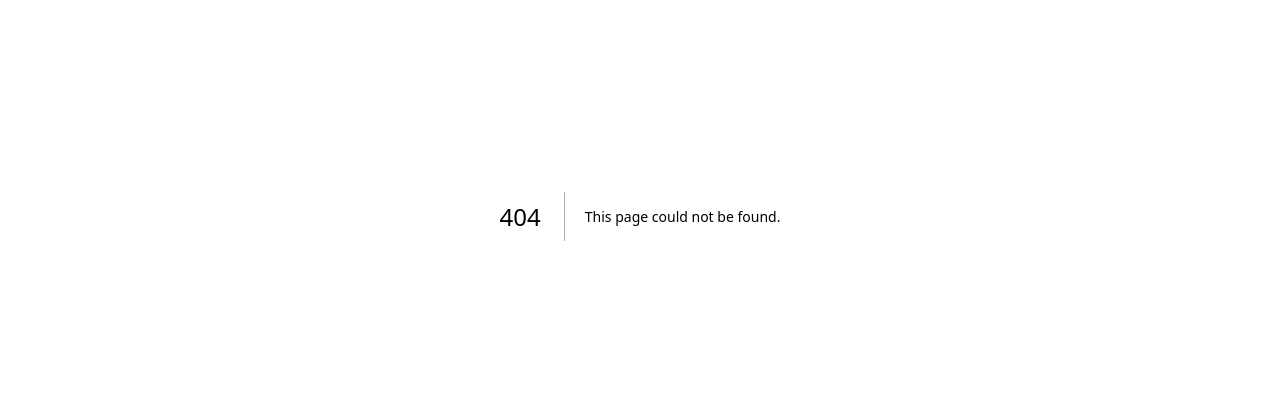
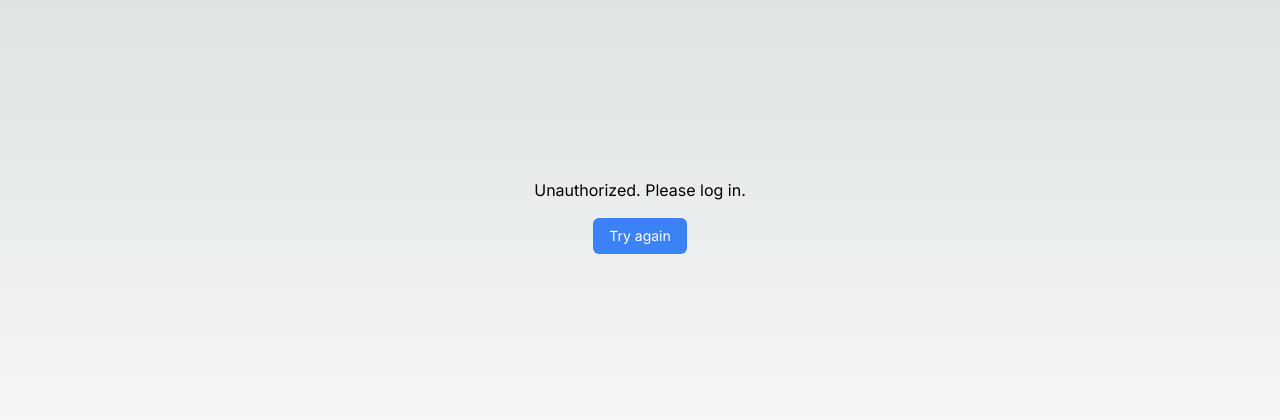
Before and after one commit to Jonas-Ross/quickly-code-challenge, a Next.js app: page /401 in a window 1280 px wide. Before the commit this address had no page. Shown: the part 184-604 px from the top of the page. Built offline with nearby package versions, Linux system fonts and the light colour scheme.

Commit message:
middleware to make sure our profile page is protected - Jonas

```diff
--- /dev/null
+++ b/src/app/401/page.tsx
@@ -0,0 +1,15 @@
+import Link from 'next/link';
+
+export default function ErrorPage() {
+  return (
+    <main className="flex min-h-screen flex-col items-center justify-center">
+      <h2 className="text-center">Unauthorized. Please log in.</h2>
+      <Link
+        href="/"
+        className="mt-4 rounded-md bg-blue-500 px-4 py-2 text-sm text-white transition-colors hover:bg-blue-400"
+      >
+        Try again
+      </Link>
+    </main>
+  );
+}
```
Also changed, not shown: src/middleware.ts (added, +13 -0 lines).
